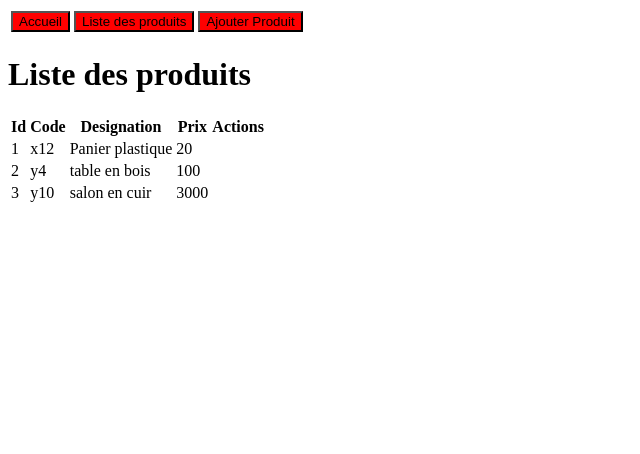
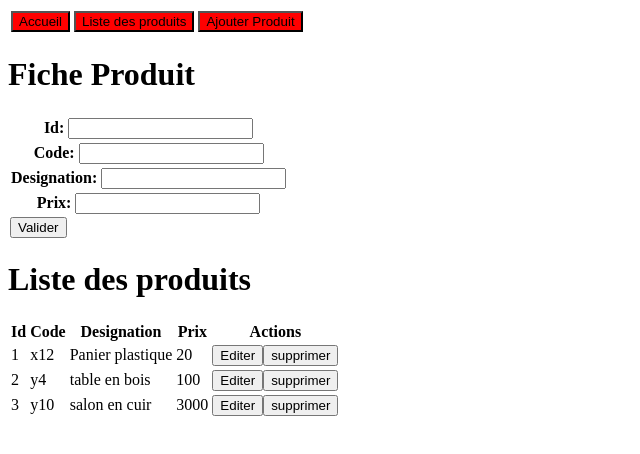
Before and after one commit to hadilbj/gestion-produits, an Angular app: page /produits in a window 1280 px wide. Shown: the top 454 px of the page, without its empty margins (0-640 px from the left). Built offline with nearby package versions, Linux system fonts and the light colour scheme.

Commit message:
Edit,delete

```diff
--- a/src/app/produits/produits.component.html
+++ b/src/app/produits/produits.component.html
@@ -1,4 +1,37 @@
 <div>
+    <h1>Fiche Produit</h1>
+    <table>
+        <tbody>
+            <tr>
+                <th>
+                Id:
+                <input type="text">
+                </th>
+            </tr>
+            <tr>
+                <th>
+                    Code:
+                    <input type="text">
+                </th>
+            </tr>
+            <tr>
+                <th>
+                    Designation:
+                    <input type="text">
+                </th>
+            </tr>
+            <tr>
+                <th>
+                    Prix:
+                    <input type="text">
+                </th>
+            </tr>
+
+        </tbody>
+        <button>Valider</button>
+    </table>
+
+
     <h1>Liste des produits</h1>
     <!-- <app-entete></app-entete> -->
 
@@ -14,6 +47,10 @@
                 <td> {{p.code}}</td>
                 <td> {{p.designation}}</td>
                 <td> {{p.prix}}</td>
+                <td>
+                    <button>Editer</button>
+                    <button>supprimer</button>
+                </td>
             </tr>
         </tbody>
     </table>
```
